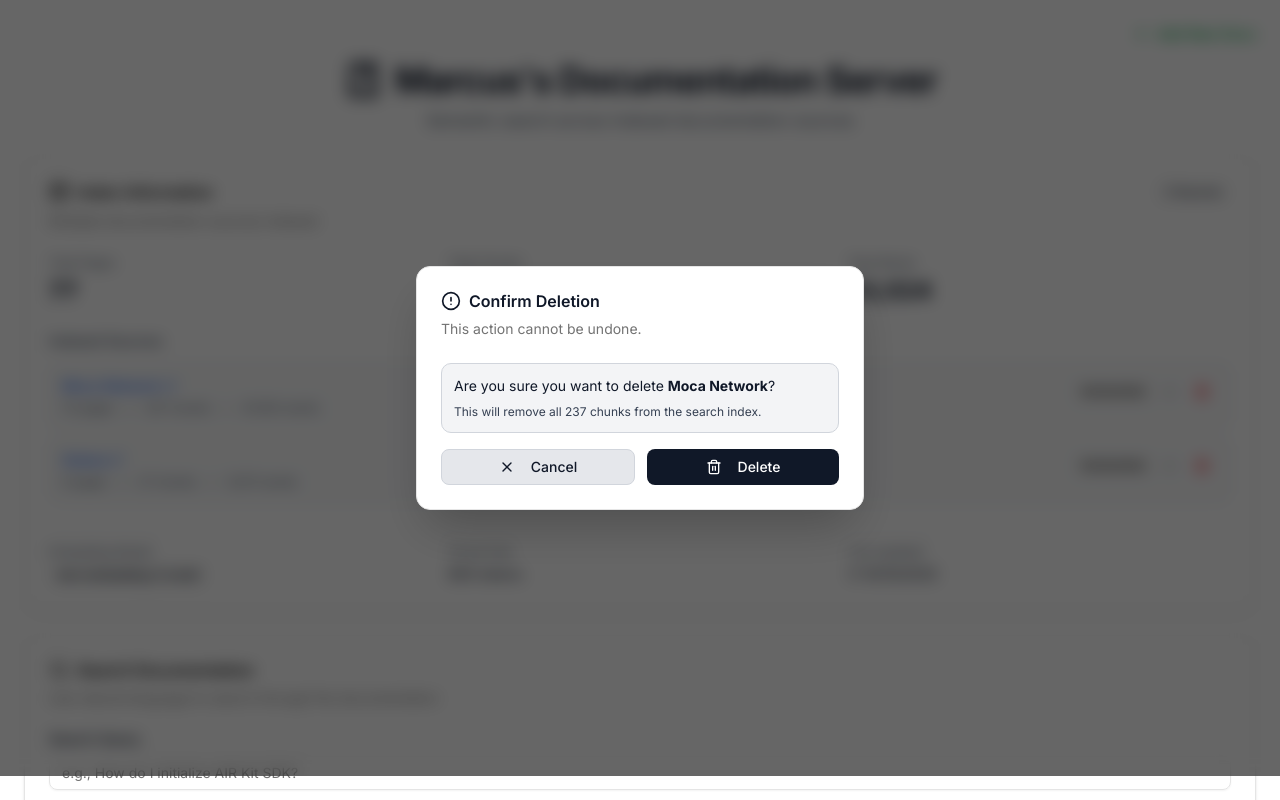
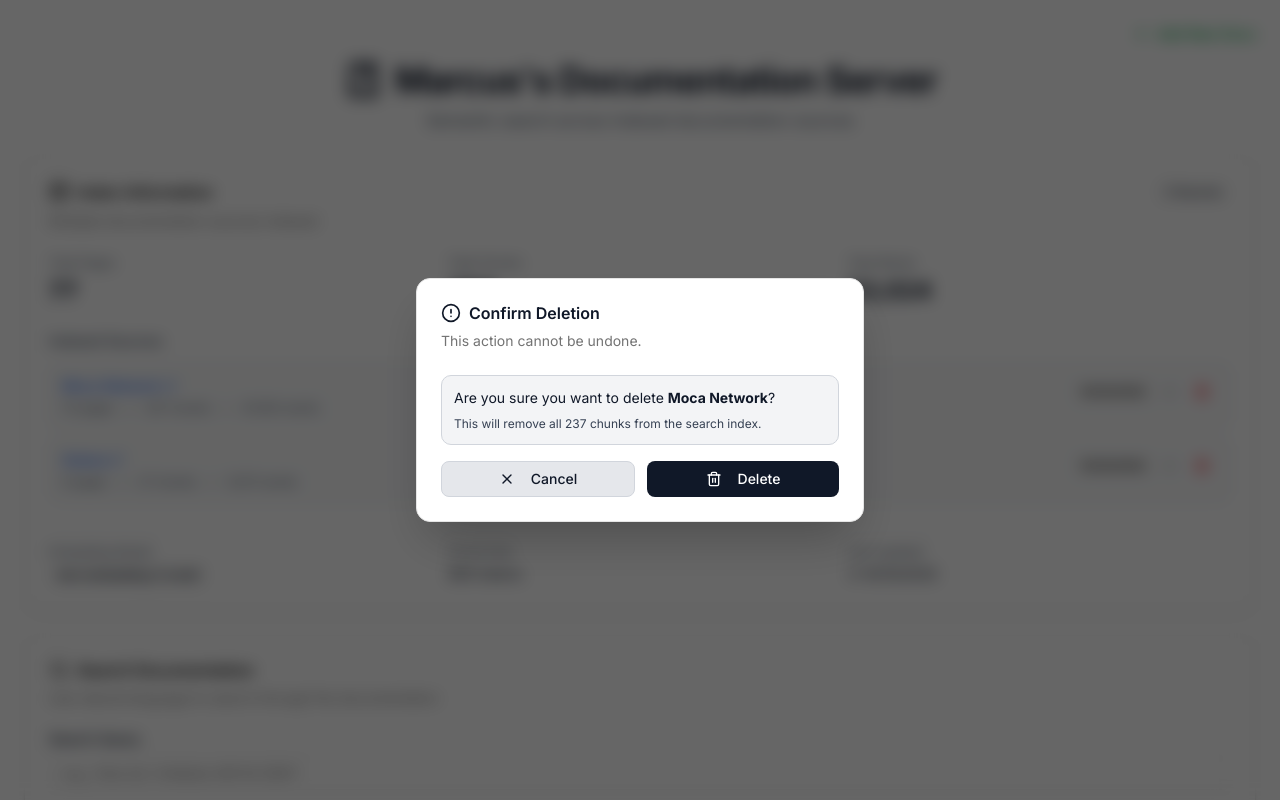
Before and after one commit to Marcussy34/localMCP-crawl4ai-RAG, a Next.js app: page / in a window 1280 px wide. Both pictures are taken after a click on the button 1202 px from the left and 392 px from the top of the page. Shown: the top 800 px of the page. Built offline with nearby package versions, Linux system fonts and the light colour scheme.

Commit message:
updated delete button overlay to over entire screen

```diff
--- a/pages/index.js
+++ b/pages/index.js
@@ -172,6 +172,19 @@ export default function Home() {
     setSourceToDelete(sourceName);
     setDeleteDialogOpen(true);
   };
+
+  // Prevent body scroll when modal is open
+  useEffect(() => {
+    if (deleteDialogOpen) {
+      document.body.style.overflow = 'hidden';
+    } else {
+      document.body.style.overflow = 'unset';
+    }
+
+    return () => {
+      document.body.style.overflow = 'unset';
+    };
+  }, [deleteDialogOpen]);
 
   // Toggle source expansion and load pages if needed
   const toggleSourceExpansion = async (sourceName) => {
@@ -829,8 +842,8 @@ export default function Home() {
 
         {/* Delete Confirmation Dialog */}
         {deleteDialogOpen && (
-          <div className="fixed inset-0 bg-black/60 dark:bg-black/80 backdrop-blur-sm flex items-center justify-center z-[9999] p-4 overflow-y-auto">
-            <Card className="max-w-md w-full shadow-2xl relative">
+          <div className="fixed top-0 left-0 right-0 bottom-0 bg-black/60 dark:bg-black/80 backdrop-blur-sm flex items-center justify-center z-[9999] p-4 min-h-screen w-full">
+            <Card className="max-w-md w-full shadow-2xl relative my-auto">
               <CardHeader>
                 <CardTitle className="flex items-center gap-2 text-gray-900 dark:text-gray-100">
                   <AlertCircle className="w-5 h-5" />
```
Also changed, not shown: 1 other file (tests, documents, lock files or other folders).
